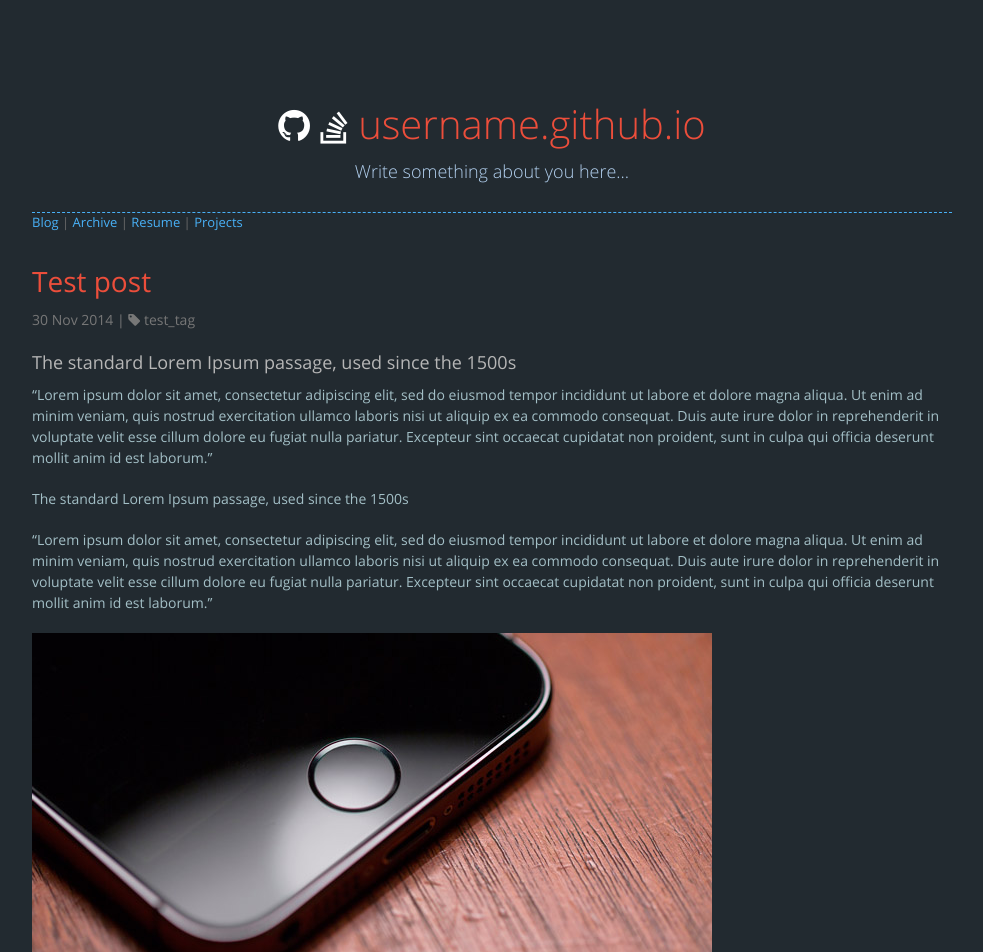
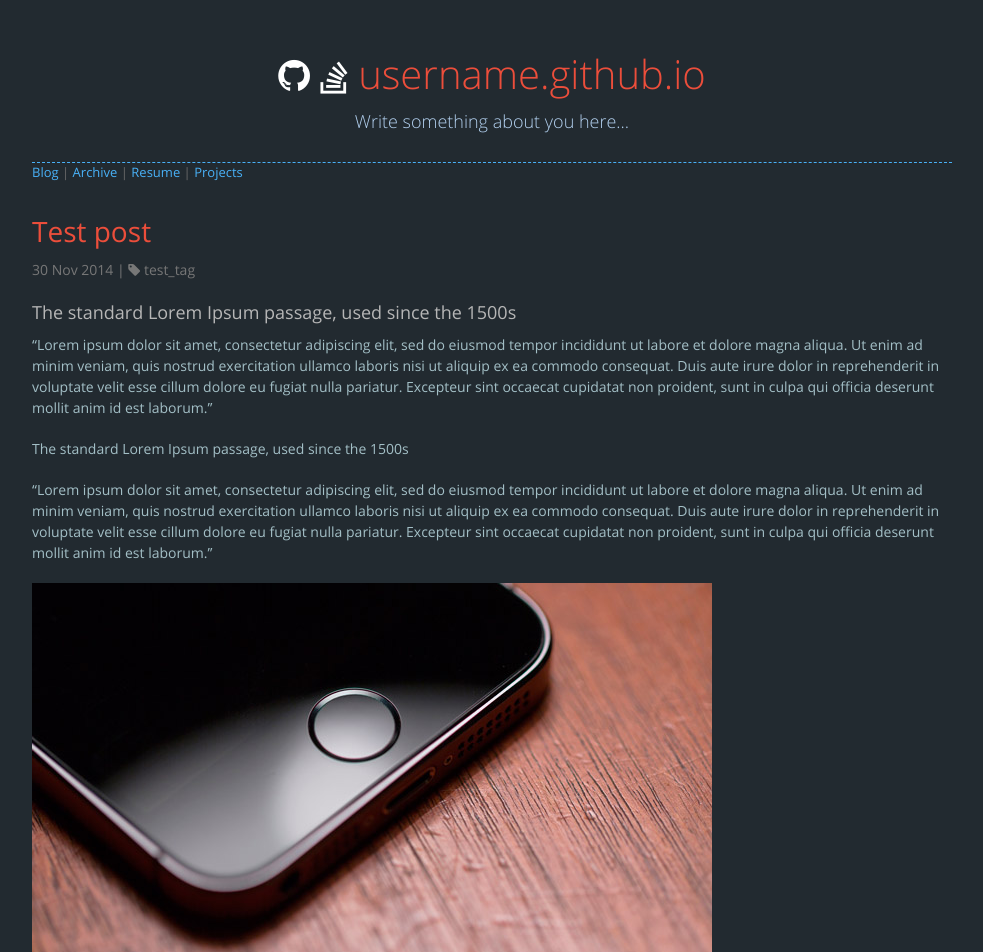
Before and after one commit to JesseTG/jessetg.github.io, a Jekyll site: the page built from _posts/2014-11-30-testtest.md, in a window 1280 px wide. Shown: the top 952 px of the page, without its empty margins (148-1131 px from the left). Built offline with Jekyll 4.4.1, drawn with Linux system fonts in a browser that asks for light colours; nearby versions of some CDN libraries; comment, search, counter and statistics services are not loaded.

Commit message:
Reduced the size of some padding/margins

```diff
--- a/public/stylesheets/styles.css
+++ b/public/stylesheets/styles.css
@@ -244,9 +244,9 @@ dt {
 
 section {
   max-width: 960px;/*  //750*/
-  padding: 30px 0px 50px 0px;
+  padding: 15px 0px 25px 0px;
   margin: 20px 0;
-  margin-top: 70px;
+  margin-top: 35px;
 }
 
 section #title {
```
